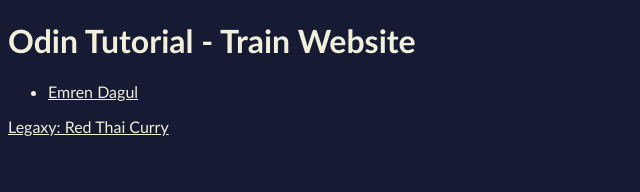
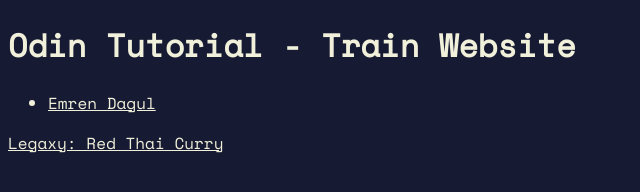
Before and after one commit to smitzkar/odin-train, a plain HTML site: page index.html in a window 1280 px wide. Shown: the whole page, without its empty margins (0-640 px from the left). Drawn offline with nearby package versions, Linux system fonts and the light colour scheme.

Commit message:
Change font to Space Mono

```diff
--- a/styles.css
+++ b/styles.css
@@ -1,7 +1,13 @@
 /* comments */
+/* import fonts into css via
+  @import url('https://...');
+  can then use that via name as mormal
+  */
+
+@import url('https://fonts.googleapis.com/css2?family=Space+Mono&display=swap');
 
 *{
-  font-family:'Trebuchet MS', 'Lucida Sans Unicode', 'Lucida Grande', 'Lucida Sans', Arial, sans-serif;
+  font-family:'Space Mono', 'Courier New', Courier, monospace;
   color: rgb(241, 240, 219);
   background-color:rgb(23, 26, 51);
 }
```
